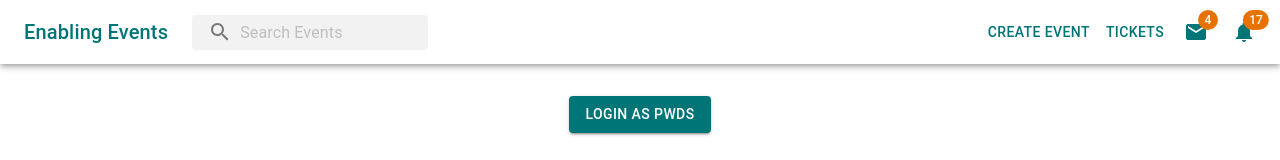
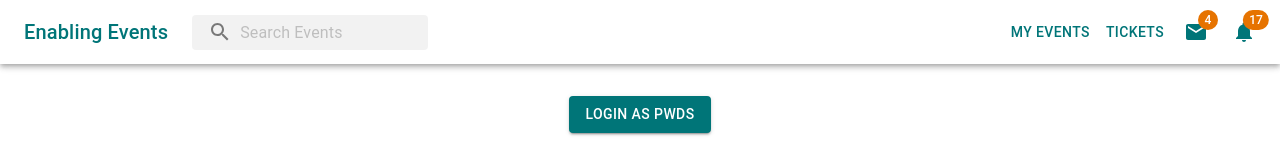
Before and after one commit to tangzhen/enabling-events, a React (Create React App) app: page /login in a window 1280 px wide. Shown: the top 160 px of the page. Built offline with nearby package versions, Linux system fonts and the light colour scheme.

Commit message:
[Zhen] update the app bar, logo can go back to login page.

```diff
--- a/src/App.tsx
+++ b/src/App.tsx
@@ -16,9 +16,9 @@ function App() {
   return (
     <MuiThemeProvider theme={AppTheme}>
       <MuiPickersUtilsProvider utils={MomentUtils}>
-        <PrimarySearchAppBar />
-        <Container maxWidth="lg">
-          <BrowserRouter>
+        <BrowserRouter>
+          <PrimarySearchAppBar />
+          <Container maxWidth="lg">
             <Switch>
               <Route exact path="/login">
                 <LoginPage />
@@ -39,8 +39,8 @@ function App() {
                 <Redirect to="/login" />
               </Route>
             </Switch>
-          </BrowserRouter>
-        </Container>
+          </Container>
+        </BrowserRouter>
       </MuiPickersUtilsProvider>
     </MuiThemeProvider>
   );
--- a/src/components/PrimarySearchAppBar.tsx
+++ b/src/components/PrimarySearchAppBar.tsx
@@ -16,6 +16,9 @@ import AccountCircle from "@material-ui/icons/AccountCircle";
 import MailIcon from "@material-ui/icons/Mail";
 import NotificationsIcon from "@material-ui/icons/Notifications";
 import Button from "@material-ui/core/Button";
+import { Auth } from "../utils/auth";
+import { ButtonBase } from "@material-ui/core";
+import { useHistory } from "react-router-dom";
 
 const useStyles = makeStyles((theme: Theme) =>
   createStyles({
@@ -86,13 +89,20 @@ const useStyles = makeStyles((theme: Theme) =>
 
 export default function PrimarySearchAppBar() {
   const classes = useStyles();
+  const history = useHistory();
 
   return (
     <AppBar position="static" className={classes.appBar}>
       <Toolbar className={classes.toolBar}>
-        <Typography className={classes.title} variant="h6" noWrap>
-          Enabling Events
-        </Typography>
+        <ButtonBase
+          onClick={() => {
+            history.push({ pathname: "/" });
+          }}
+        >
+          <Typography className={classes.title} variant="h6" noWrap>
+            Enabling Events
+          </Typography>
+        </ButtonBase>
         <div className={classes.search}>
           <div className={classes.searchIcon}>
             <SearchIcon />
@@ -108,7 +118,7 @@ export default function PrimarySearchAppBar() {
         </div>
         <div className={classes.grow} />
         <div className={classes.sectionDesktop}>
-          <Button color="primary">CREATE EVENT</Button>
+          {!Auth.isAdmin && <Button color="primary">MY EVENTS</Button>}
           <Button color="primary">TICKETS</Button>
           <IconButton aria-label="show 4 new mails" color="inherit">
             <Badge badgeContent={4} color="secondary">
```
Also changed, not shown: 1 other file (tests, documents, lock files or other folders).
